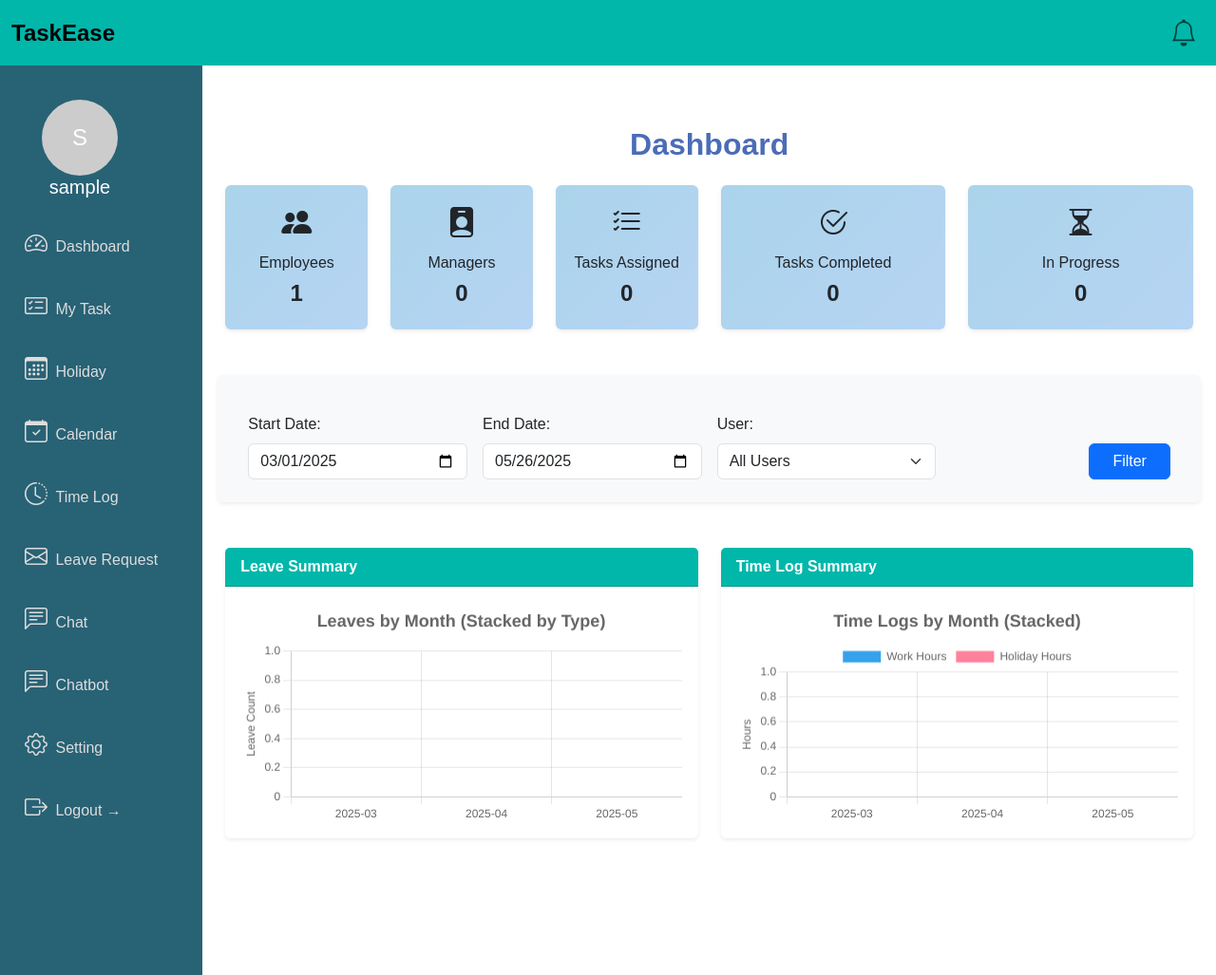
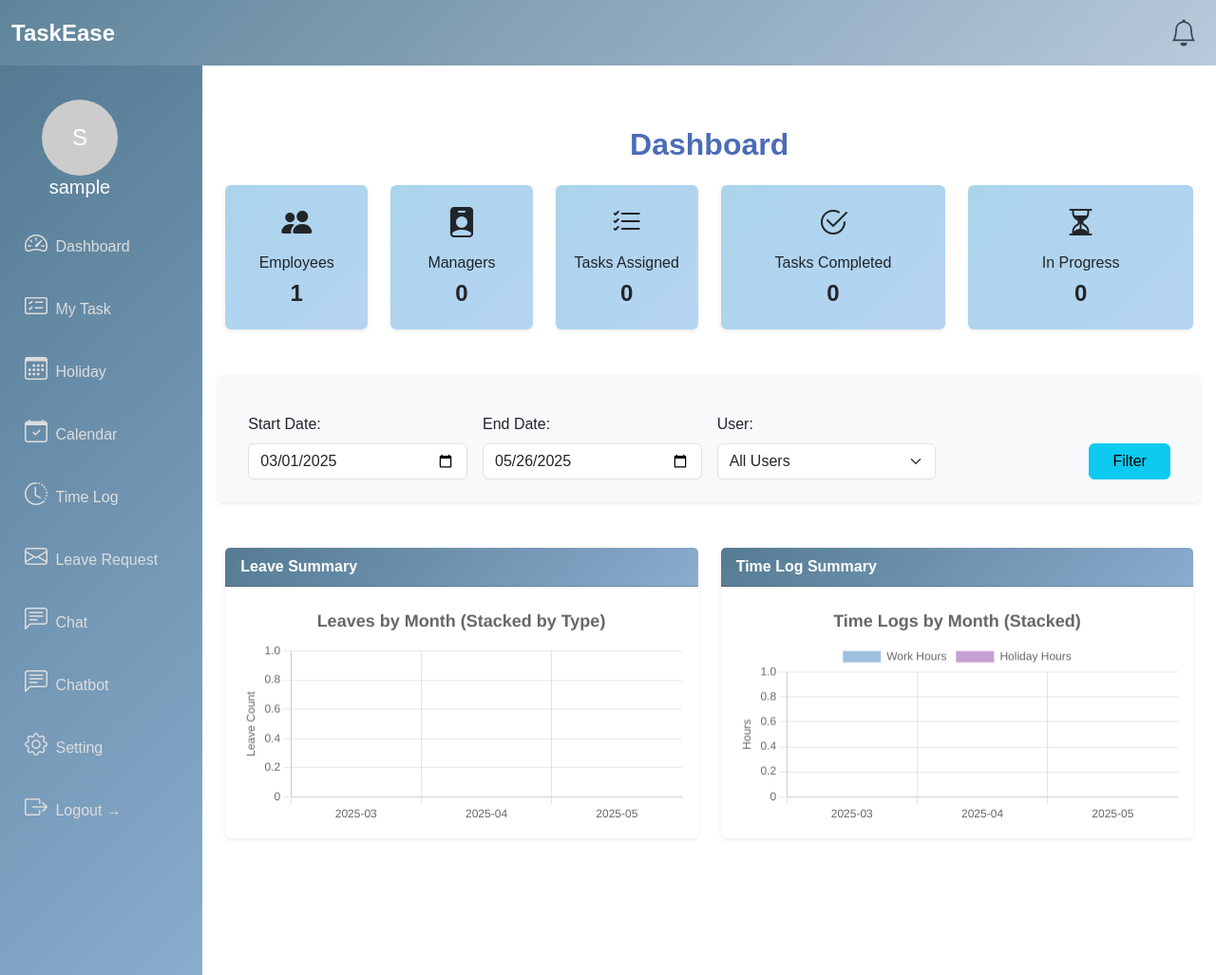
Before and after one commit to renukadhakal/Employee-Task-Management-System, a Django app: page /dashboard/ in a window 1280 px wide. Shown: the whole page at 95% size. Run offline with Django 5.2, Linux system fonts and the light colour scheme; the visitor is signed in with stand-in values (Sample User, id 1); data comes from the database, SQL or seed files in the repository; data that the repository does not hold is empty; parts of the project's set-up code (start-up, migrations or seed data) failed here and were passed over.

Commit message:
Updated ETMS UI: improved layout and design

```diff
--- a/ETMS/settings.py
+++ b/ETMS/settings.py
@@ -25,7 +25,7 @@ SECRET_KEY = "django-insecure-b#6w^rr9v3_0a$7n1tf0sb#aa0c@gp@5b)c&j#kd@2eq^(!m71
 # SECURITY WARNING: don't run with debug turned on in production!
 DEBUG = True
 
-ALLOWED_HOSTS = []
+ALLOWED_HOSTS = ["*"]
 
 
 # Application definition
--- a/notification/views.py
+++ b/notification/views.py
@@ -42,7 +42,7 @@ def notification_create(request):
         if form.is_valid():
             form.save()
             messages.success(request, "Notification created successfully!")
-            return redirect("notification_list")
+            return redirect("notification:notification_list")
     else:
         form = NotificationForm()
     return render(request, "notifications/form.html", {"form": form})
@@ -55,7 +55,7 @@ def notification_update(request, pk):
         if form.is_valid():
             form.save()
             messages.success(request, "Notification updated successfully!")
-            return redirect("notification_list")
+            return redirect("notification:notification_list")
     else:
         form = NotificationForm(instance=notification)
     return render(request, "notifications/form.html", {"form": form})
@@ -66,7 +66,7 @@ def notification_delete(request, pk):
     if request.method == "POST":
         notification.delete()
         messages.success(request, "Notification deleted successfully!")
-        return redirect("notification_list")
+        return redirect("notification:notification_list")
     return render(
         request, "notifications/confirm_delete.html", {"notification": notification}
     )
--- a/task/views.py
+++ b/task/views.py
@@ -8,6 +8,7 @@ from .forms import (
     SubTaskStatusForm,
     HolidayForm,
     CategoryForm,
+    HolidayUpdateForm,
 )
 from account.models import User
 import json
@@ -104,7 +105,7 @@ def manager_list_tasks(request):
 
 @login_required(login_url="/login")
 def delete_task(request, task_id):
-    task = get_object_or_404(Task, id=task_id, created_by=request.user)
+    task = get_object_or_404(Task, id=task_id)
 
     task.delete()
 
@@ -142,7 +143,7 @@ def update_task_status(request, task_id):
                     log.start_time = timezone.now()
                     log.save()
                 if task.status == "COMPLETED":
-                    log = TimeLog.objects.get(user=request.user, task=task)
+                    log = TimeLog.objects.filter(user=request.user, task=task).first()
                     log.end_time = timezone.now()
                     log.save()
             return redirect("task:user_task_list")
@@ -245,9 +246,9 @@ def holiday_list(request):
 @login_required(login_url="/login")
 def holiday_edit(request, holiday_id):
     holiday = get_object_or_404(Holiday, id=holiday_id)
-    form = HolidayForm(instance=holiday)
+    form = HolidayUpdateForm(instance=holiday)
     if request.method == "POST":
-        form = HolidayForm(request.POST, instance=holiday)
+        form = HolidayUpdateForm(request.POST, instance=holiday)
         if form.is_valid():
             form.save()
             return redirect("task:holiday_list")
@@ -382,11 +383,11 @@ def dashboard(request):
     leave_datasets = []
 
     colors = {
-        "sick": "#FF6384",
-        "emergency": "#FF9F40",
-        "vacation": "#FFCD56",
-        "unpaid": "#4BC0C0",
-        "other": "#36A2EB",
+        "sick": " #A6B1E1",
+        "emergency": " #F5F3C1",
+        "vacation": " #37B7C3",
+        "unpaid": " #E8C5E5",
+        "other": " #B9EDDD",
     }
 
     for leave_type in LeaveType.objects.values_list("leave_type", flat=True):
--- a/templates/account/dashboard.html
+++ b/templates/account/dashboard.html
@@ -85,7 +85,7 @@
     </div>
 
     <div class="col-md-3 text-end">
-      <button type="submit" class="btn btn-primary px-4">Filter</button>
+      <button type="submit" class="btn btn-info px-4">Filter</button>
     </div>
   </form>
 
@@ -94,7 +94,7 @@
     <!-- Leave Chart Column -->
     <div class="col-md-6 mb-4">
       <div class="card shadow-sm border-0">
-        <div class="card-header text-white fw-semibold" style="background-color: #00b7aa;">
+        <div class="card-header text-white fw-semibold" style="background:  linear-gradient(135deg,rgb(85, 123, 147) 0%,rgb(138, 172, 206) 100%);">
           Leave Summary
         </div>
         <div class="card-body">
@@ -106,7 +106,7 @@
     <!-- Time Log Chart Column -->
     <div class="col-md-6 mb-4">
       <div class="card shadow-sm border-0">
-        <div class="card-header text-white fw-semibold" style="background-color: #00b7aa;">
+        <div class="card-header text-white fw-semibold" style="background: linear-gradient(135deg,rgb(85, 123, 147) 0%,rgb(138, 172, 206) 100%);">
           Time Log Summary
         </div>
         <div class="card-body">
@@ -156,13 +156,13 @@
         {
           label: "Work Hours",
           data: {{ work_hours|safe }},
-          backgroundColor: "#36A2EB",
+          backgroundColor: "#A0BFE0",
           stack: "timelog"
         },
         {
           label: "Holiday Hours",
           data: {{ holiday_hours|safe }},
-          backgroundColor: "rgba(255, 99, 132, 0.8)",
+          backgroundColor: "rgba(186, 137, 202, 0.8)",
           stack: "timelog"
         }
       ]
--- a/templates/base.html
+++ b/templates/base.html
@@ -22,7 +22,7 @@
       }
       /* Static Sidebar (for md and larger) */
       .sidebar {
-        background-color: #286275;
+        background: linear-gradient(135deg,rgb(85, 123, 147) 0%,rgb(138, 172, 206) 100%);
         color: white;
         min-height: 100vh;
       }
@@ -61,10 +61,10 @@
     <header class="bg-primary-subtle">
       <nav
         class="navbar navbar-expand-lg bg-primary-subtle"
-        style="background-color: #00b7aa !important"
+        style="background: linear-gradient(135deg,rgb(95, 132, 154) 0%,rgb(184, 202, 220) 100%) "
       >
         <div class="container-fluid">
-          <a class="navbar-brand fw-bold fs-4" href="{% url 'account:home' %}"
+          <a class="navbar-brand fw-bold fs-4 text-white" href="{% url 'account:home' %}"
             >TaskEase</a
           >
           <!-- Sidebar Toggle Button for Mobile -->
@@ -77,7 +77,7 @@
           >
             <i class="bi-list"></i>
           </button>
-          <button
+          {% comment %} <button
             class="navbar-toggler"
             type="button"
             data-bs-toggle="collapse"
@@ -87,7 +87,7 @@
             aria-label="Toggle navigation"
           >
             <span class="navbar-toggler-icon"></span>
-          </button>
+          </button> {% endcomment %}
           <div class="collapse navbar-collapse" id="navbarSupportedContent">
             <ul class="navbar-nav ms-auto mb-2 mb-lg-0">
               <li class="nav-item position-relative">
@@ -132,7 +132,7 @@
       id="sidebarOffcanvas"
       aria-labelledby="sidebarOffcanvasLabel"
     >
-      <div class="offcanvas-header" style="background-color: #286275; color: white;">
+      <div class="offcanvas-header" style="background: linear-gradient(135deg,rgb(85, 123, 147) 0%,rgb(138, 172, 206) 100%); color: white;">
         <h5 class="offcanvas-title" id="sidebarOffcanvasLabel">Menu</h5>
         <button
           type="button"
```
Also changed, not shown: task/forms.py (+17 -0 lines), 1 other file.
